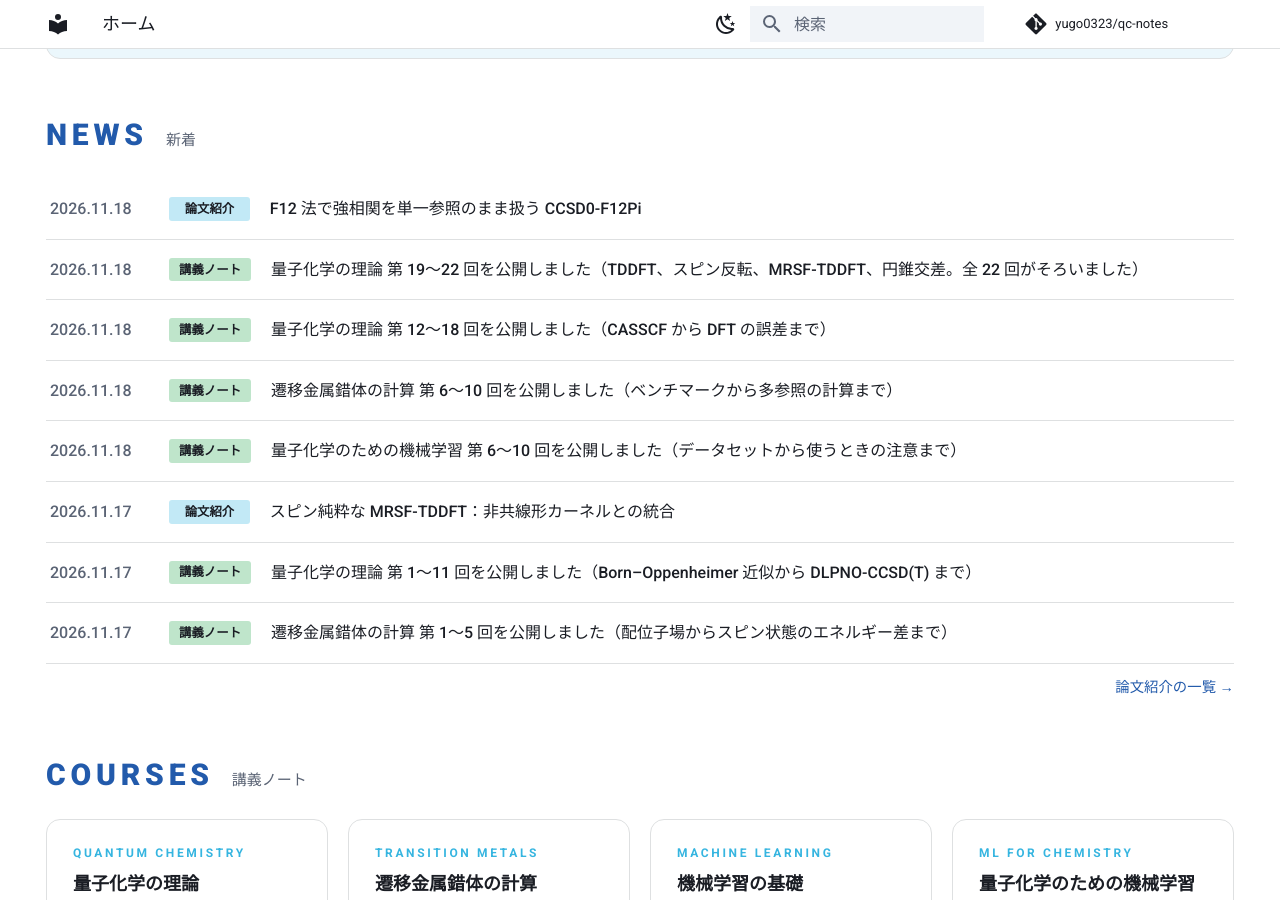
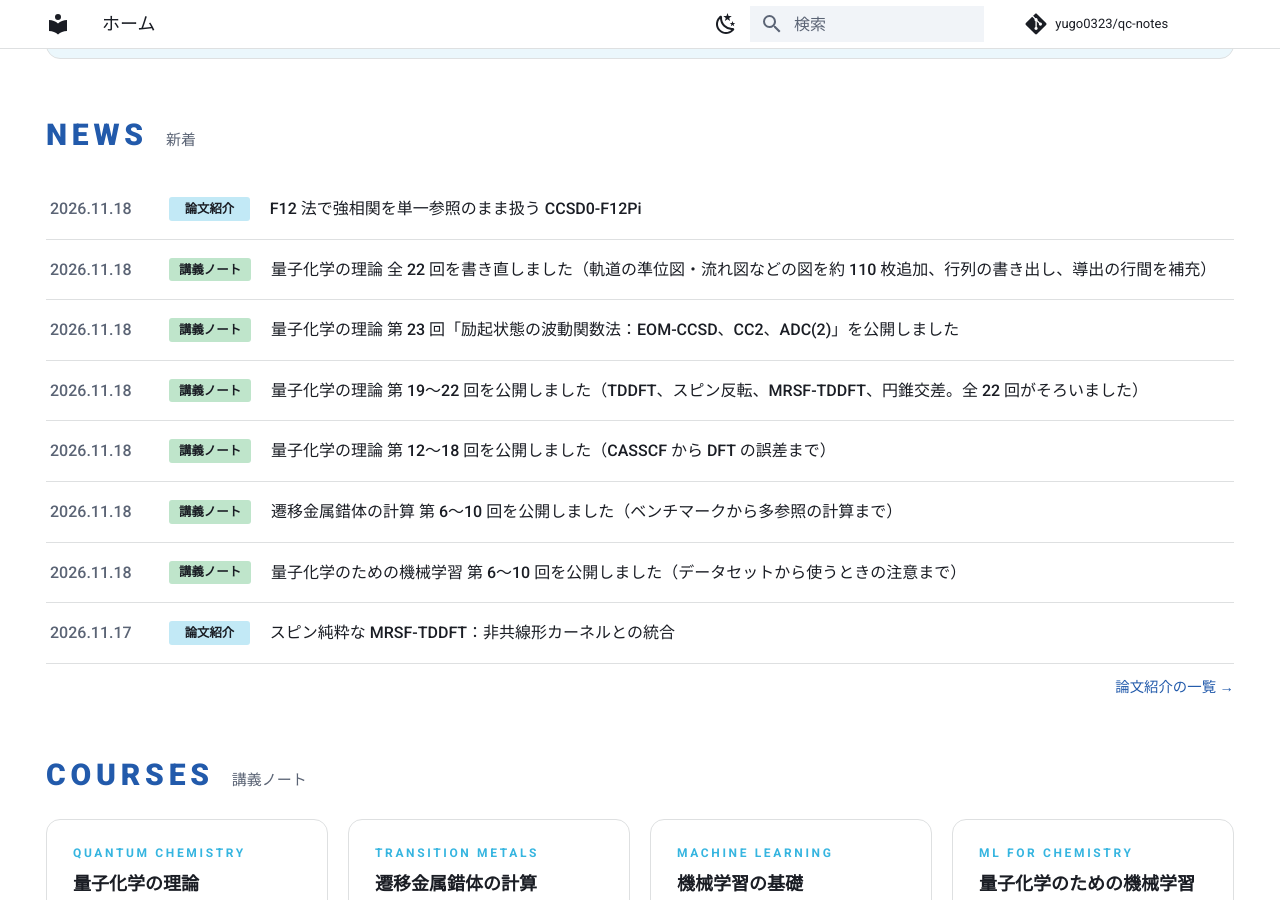
Before and after one commit to yugo0323/qc-notes, an MkDocs documentation site: the page built from docs/index.md, in a window 1280 px wide and 900 px high, scrolled down 812 px. Built offline with MkDocs 1.6.1 and Material for MkDocs 9.7.7, drawn with Linux system fonts in a browser that asks for light colours; comment, search, counter and statistics services are not loaded.

Commit message:
お知らせ：量子化学の理論の書き直しと第 23 回の公開を NEWS に載せる
Co-Authored-By: Claude Opus 5.5 <noreply@anthropic.com>

```diff
--- a/docs/index.md
+++ b/docs/index.md
@@ -30,13 +30,13 @@ hide:
 <!-- NEWS:START -->
 <ul class="qc-news">
 <li><span class="qc-news__date">2026.11.18</span><span class="qc-chip qc-chip--paper">論文紹介</span><a href="papers/2026/2026-11-18/">F12 法で強相関を単一参照のまま扱う CCSD0-F12Pi</a></li>
+<li><span class="qc-news__date">2026.11.18</span><span class="qc-chip qc-chip--course">講義ノート</span><a href="courses/qc-theory/">量子化学の理論 全 22 回を書き直しました（軌道の準位図・流れ図などの図を約 110 枚追加、行列の書き出し、導出の行間を補充）</a></li>
+<li><span class="qc-news__date">2026.11.18</span><span class="qc-chip qc-chip--course">講義ノート</span><a href="courses/qc-theory/23-excited-wavefunction/">量子化学の理論 第 23 回「励起状態の波動関数法：EOM-CCSD、CC2、ADC(2)」を公開しました</a></li>
 <li><span class="qc-news__date">2026.11.18</span><span class="qc-chip qc-chip--course">講義ノート</span><a href="courses/qc-theory/">量子化学の理論 第 19〜22 回を公開しました（TDDFT、スピン反転、MRSF-TDDFT、円錐交差。全 22 回がそろいました）</a></li>
 <li><span class="qc-news__date">2026.11.18</span><span class="qc-chip qc-chip--course">講義ノート</span><a href="courses/qc-theory/">量子化学の理論 第 12〜18 回を公開しました（CASSCF から DFT の誤差まで）</a></li>
 <li><span class="qc-news__date">2026.11.18</span><span class="qc-chip qc-chip--course">講義ノート</span><a href="courses/tm-complexes/">遷移金属錯体の計算 第 6〜10 回を公開しました（ベンチマークから多参照の計算まで）</a></li>
 <li><span class="qc-news__date">2026.11.18</span><span class="qc-chip qc-chip--course">講義ノート</span><a href="courses/ml-chem/">量子化学のための機械学習 第 6〜10 回を公開しました（データセットから使うときの注意まで）</a></li>
 <li><span class="qc-news__date">2026.11.17</span><span class="qc-chip qc-chip--paper">論文紹介</span><a href="papers/2026/2026-11-17/">スピン純粋な MRSF-TDDFT：非共線形カーネルとの統合</a></li>
-<li><span class="qc-news__date">2026.11.17</span><span class="qc-chip qc-chip--course">講義ノート</span><a href="courses/qc-theory/">量子化学の理論 第 1〜11 回を公開しました（Born–Oppenheimer 近似から DLPNO-CCSD(T) まで）</a></li>
-<li><span class="qc-news__date">2026.11.17</span><span class="qc-chip qc-chip--course">講義ノート</span><a href="courses/tm-complexes/">遷移金属錯体の計算 第 1〜5 回を公開しました（配位子場からスピン状態のエネルギー差まで）</a></li>
 </ul>
 <!-- NEWS:END -->
 <p class="qc-more"><a href="papers/">論文紹介の一覧 →</a></p>
```
